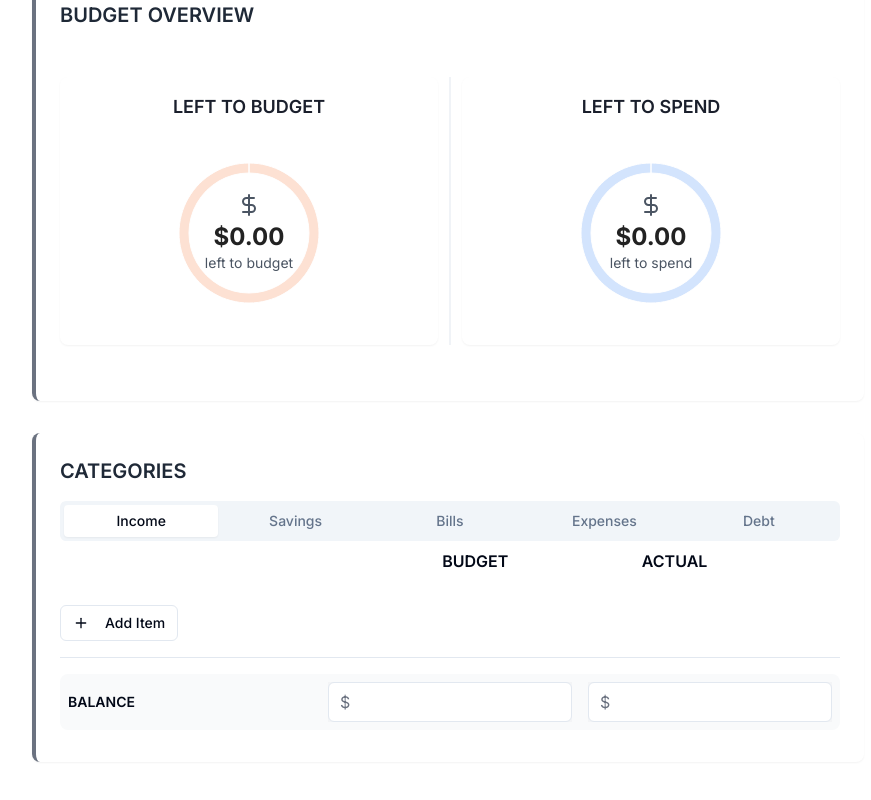
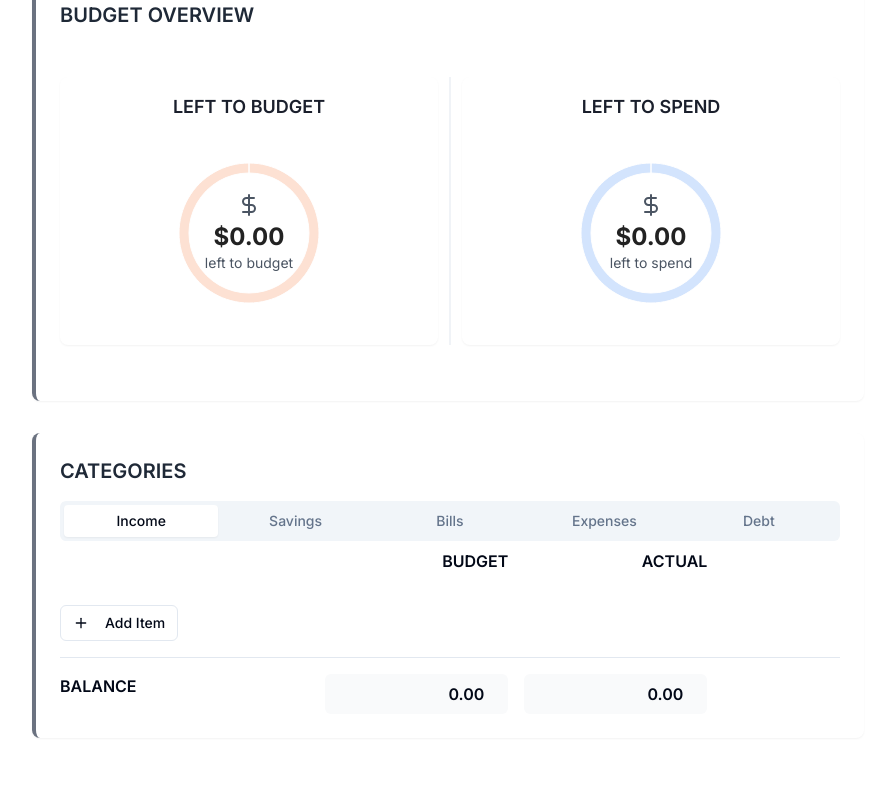
Before and after one commit to Ralphbenedict/paycheck-planner-simplified, a React (Vite) app: page /period/1 in a window 1280 px wide. Shown: the part 984-1784 px from the top of the page, without its empty margins (192-1063 px from the left). Built offline with nearby package versions, Linux system fonts and the light colour scheme.

Commit message:
Align Balance row fields
Align the fields in the "Balance" row with the header columns above.

```diff
--- a/src/components/CategoryTab.tsx
+++ b/src/components/CategoryTab.tsx
@@ -87,13 +87,34 @@ const CategoryTab = ({ title, items, onItemsChange }: CategoryTabProps) => {
       </Button>
 
       <div className="border-t pt-4 mt-4">
-        <BudgetRow
-          label="BALANCE"
-          budgetValue={totalBudget}
-          actualValue={totalActual}
-          onBudgetChange={() => {}}
-          onActualChange={() => {}}
-        />
+        <div className="grid grid-cols-12 gap-4">
+          <div className="col-span-4">
+            <h3 className="font-semibold">BALANCE</h3>
+          </div>
+          <div className="col-span-3">
+            <div className="bg-gray-50 rounded-md">
+              <span className="absolute left-3 top-1/2 transform -translate-y-1/2 text-gray-500">$</span>
+              <input
+                type="text"
+                value={totalBudget.toFixed(2)}
+                readOnly
+                className="w-full px-6 py-2 text-right bg-transparent font-semibold"
+              />
+            </div>
+          </div>
+          <div className="col-span-3">
+            <div className="bg-gray-50 rounded-md">
+              <span className="absolute left-3 top-1/2 transform -translate-y-1/2 text-gray-500">$</span>
+              <input
+                type="text"
+                value={totalActual.toFixed(2)}
+                readOnly
+                className="w-full px-6 py-2 text-right bg-transparent font-semibold"
+              />
+            </div>
+          </div>
+          <div className="col-span-2"></div>
+        </div>
       </div>
     </div>
   );
```
